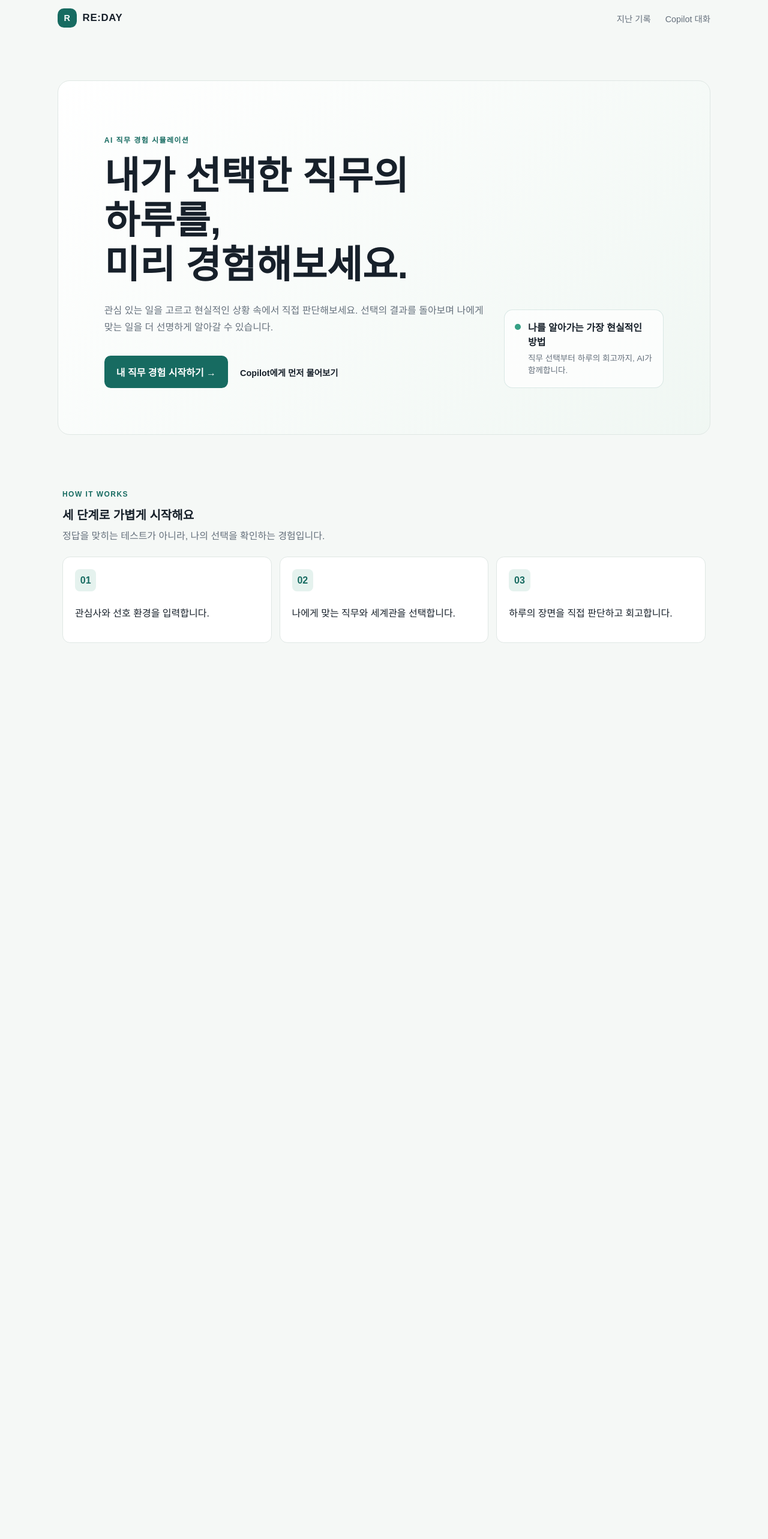
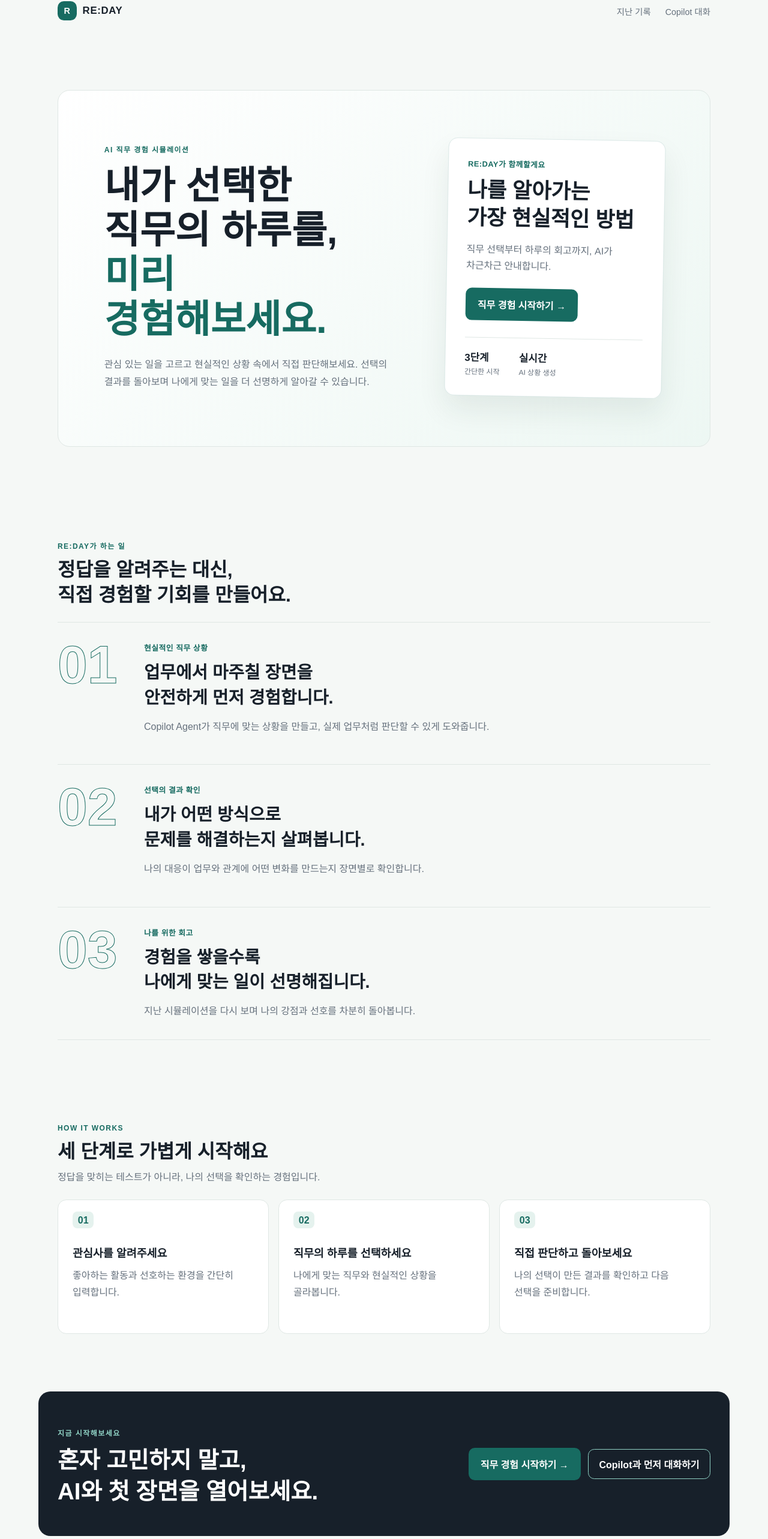
Before and after one commit to options0179/RE-DAY, a Next.js app in the folder frontend/: page /RE-DAY/ in a window 1280 px wide. Shown: the part 18-2584 px from the top of the page at 60% size. Before the commit the page ends 1186 px from the top, so only its background shows below. Built offline with nearby package versions, Linux system fonts and the light colour scheme.

Commit message:
Restructure home page for Korean users

```diff
--- a/frontend/app/globals.css
+++ b/frontend/app/globals.css
@@ -45,6 +45,15 @@ a {
   padding: 1.5rem 2rem 6rem;
 }
 
+.page-width {
+  margin-left: auto;
+  margin-right: auto;
+  max-width: 72rem;
+  padding-left: 2rem;
+  padding-right: 2rem;
+  width: 100%;
+}
+
 .narrow {
   max-width: 44rem;
 }
@@ -54,6 +63,13 @@ a {
   display: flex;
   justify-content: space-between;
   min-height: 3rem;
+  padding-bottom: 1.25rem;
+  padding-top: 1.25rem;
+  position: sticky;
+  top: 0;
+  z-index: 10;
+  background: rgba(245, 248, 246, 0.92);
+  backdrop-filter: blur(12px);
 }
 
 .brand,
@@ -93,12 +109,18 @@ a {
 }
 
 .hero {
-  background: linear-gradient(135deg, #ffffff 0%, #f0f7f3 100%);
+  padding-bottom: 7rem;
+  padding-top: 6rem;
+}
+
+.hero-grid {
+  align-items: center;
+  background: linear-gradient(135deg, #ffffff 0%, #edf7f3 100%);
   border: 1px solid var(--line);
   border-radius: 1.25rem;
   display: grid;
-  gap: 2rem;
-  grid-template-columns: minmax(0, 1fr) minmax(15rem, 0.42fr);
+  gap: 4rem;
+  grid-template-columns: 7fr 5fr;
   overflow: hidden;
   padding: clamp(2rem, 6vw, 5rem);
 }
@@ -123,6 +145,10 @@ h1 {
   word-break: keep-all;
 }
 
+h1 span {
+  color: var(--accent);
+}
+
 .intro {
   color: var(--muted);
   font-size: 1rem;
@@ -137,6 +163,64 @@ h1 {
   flex-wrap: wrap;
   gap: 1.25rem;
   margin-top: 2rem;
+}
+
+.hero-panel {
+  background: #fff;
+  border: 1px solid rgba(23, 107, 97, 0.14);
+  border-radius: 1rem;
+  box-shadow: 0 1.5rem 3rem rgba(23, 48, 43, 0.08);
+  padding: 2rem;
+  transform: rotate(1deg);
+}
+
+.panel-label,
+.item-label {
+  color: var(--accent);
+  font-size: 0.8rem;
+  font-weight: 800;
+  letter-spacing: 0.04em;
+  margin: 0 0 0.75rem;
+}
+
+.hero-panel h2 {
+  font-size: clamp(1.5rem, 3vw, 2.2rem);
+  line-height: 1.3;
+  margin: 0 0 1rem;
+  word-break: keep-all;
+}
+
+.hero-panel > p:not(.panel-label) {
+  color: var(--muted);
+  line-height: 1.7;
+  margin: 0;
+  word-break: keep-all;
+}
+
+.hero-panel .primary-button {
+  margin-top: 1.5rem;
+}
+
+.stat-row {
+  border-top: 1px solid var(--line);
+  display: flex;
+  gap: 2rem;
+  margin-top: 1.75rem;
+  padding-top: 1.25rem;
+}
+
+.stat-row div {
+  display: grid;
+  gap: 0.2rem;
+}
+
+.stat-row strong {
+  font-size: 1.05rem;
+}
+
+.stat-row span {
+  color: var(--muted);
+  font-size: 0.75rem;
 }
 
 .primary-button {
@@ -194,6 +278,134 @@ h1 {
   height: 0.6rem;
   margin-top: 0.35rem;
   width: 0.6rem;
+}
+
+.about-section,
+.services {
+  padding-bottom: 6rem;
+  padding-top: 2rem;
+}
+
+.section-heading h2 {
+  font-size: clamp(1.8rem, 4vw, 3rem);
+  line-height: 1.3;
+  margin: 0.5rem 0 1rem;
+  word-break: keep-all;
+}
+
+.section-heading > p:last-child {
+  line-height: 1.7;
+  word-break: keep-all;
+}
+
+.about-list {
+  display: grid;
+  gap: 1rem;
+}
+
+.about-item {
+  align-items: start;
+  border-top: 1px solid var(--line);
+  display: grid;
+  gap: 2rem;
+  grid-template-columns: 7rem 1fr;
+  padding: 2rem 0;
+}
+
+.about-item:last-child {
+  border-bottom: 1px solid var(--line);
+}
+
+.outline-number {
+  color: transparent;
+  font-size: clamp(3.5rem, 7vw, 6rem);
+  font-weight: 900;
+  line-height: 0.85;
+  -webkit-text-stroke: 1px var(--accent);
+}
+
+.about-item h3 {
+  font-size: clamp(1.25rem, 2.5vw, 1.8rem);
+  line-height: 1.45;
+  margin: 0 0 0.8rem;
+  word-break: keep-all;
+}
+
+.about-item div > p:last-child {
+  color: var(--muted);
+  line-height: 1.8;
+  margin: 0;
+  max-width: 42rem;
+  word-break: keep-all;
+}
+
+.service-grid {
+  display: grid;
+  gap: 1rem;
+  grid-template-columns: repeat(3, 1fr);
+}
+
+.service-card {
+  background: #fff;
+  border: 1px solid var(--line);
+  border-radius: 0.9rem;
+  min-height: 14rem;
+  padding: 1.5rem;
+  transition: border-color 160ms ease, transform 160ms ease;
+}
+
+.service-card:hover {
+  border-color: var(--accent);
+  transform: translateY(-3px);
+}
+
+.service-card h3 {
+  font-size: 1.15rem;
+  margin: 2rem 0 0.75rem;
+  word-break: keep-all;
+}
+
+.service-card p {
+  color: var(--muted);
+  line-height: 1.7;
+  margin: 0;
+  word-break: keep-all;
+}
+
+.agent-section {
+  align-items: center;
+  background: var(--ink);
+  border-radius: 1.25rem;
+  color: #fff;
+  display: flex;
+  gap: 2rem;
+  justify-content: space-between;
+  margin-bottom: 4rem;
+  padding-bottom: 3rem;
+  padding-top: 3rem;
+}
+
+.agent-section .eyebrow {
+  color: #8fd1c4;
+}
+
+.agent-section h2 {
+  font-size: clamp(1.6rem, 3vw, 2.5rem);
+  line-height: 1.35;
+  margin: 0;
+  word-break: keep-all;
+}
+
+.agent-actions {
+  align-items: center;
+  display: flex;
+  flex-wrap: wrap;
+  gap: 0.75rem;
+}
+
+.agent-section .secondary-button {
+  border-color: #8fd1c4;
+  color: #fff;
 }
 
 .card-list {
@@ -332,6 +544,11 @@ h1 {
 }
 
 @media (max-width: 700px) {
+  .page-width {
+    padding-left: 1rem;
+    padding-right: 1rem;
+  }
+
   .page-shell {
     gap: 3.5rem;
     padding: 1rem 1rem 4rem;
@@ -346,9 +563,18 @@ h1 {
   }
 
   .hero {
+    padding-bottom: 4rem;
+    padding-top: 3rem;
+  }
+
+  .hero-grid {
     gap: 2.5rem;
     grid-template-columns: 1fr;
     padding: 2rem 1.25rem;
+  }
+
+  .hero-panel {
+    transform: none;
   }
 
   h1 {
@@ -358,4 +584,35 @@ h1 {
   .steps ol {
     grid-template-columns: 1fr;
   }
+
+  .about-section,
+  .services {
+    padding-bottom: 4rem;
+  }
+
+  .about-item {
+    gap: 1.25rem;
+    grid-template-columns: 4rem 1fr;
+    padding: 1.5rem 0;
+  }
+
+  .outline-number {
+    font-size: 3rem;
+  }
+
+  .service-grid {
+    grid-template-columns: 1fr;
+  }
+
+  .service-card {
+    min-height: auto;
+  }
+
+  .agent-section {
+    align-items: flex-start;
+    flex-direction: column;
+    margin-bottom: 2rem;
+    padding-bottom: 2rem;
+    padding-top: 2rem;
+  }
 }
--- a/frontend/app/page.tsx
+++ b/frontend/app/page.tsx
@@ -1,15 +1,15 @@
 import Link from "next/link";
 
 const steps = [
-  "관심사와 선호 환경을 입력합니다.",
-  "나에게 맞는 직무와 세계관을 선택합니다.",
-  "하루의 장면을 직접 판단하고 회고합니다.",
+  { number: "01", title: "관심사를 알려주세요", text: "좋아하는 활동과 선호하는 환경을 간단히 입력합니다." },
+  { number: "02", title: "직무의 하루를 선택하세요", text: "나에게 맞는 직무와 현실적인 상황을 골라봅니다." },
+  { number: "03", title: "직접 판단하고 돌아보세요", text: "나의 선택이 만든 결과를 확인하고 다음 선택을 준비합니다." },
 ];
 
 export default function HomePage() {
   return (
-    <main className="page-shell">
-      <header className="site-header">
+    <main>
+      <header className="site-header page-width">
         <Link className="brand" href="/">
           <span className="brand-mark">R</span>
           <span>RE:DAY</span>
@@ -20,46 +20,78 @@ export default function HomePage() {
         </nav>
       </header>
 
-      <section className="hero" aria-labelledby="page-title">
+      <section className="hero page-width" aria-labelledby="page-title">
+        <div className="hero-grid">
           <div className="hero-copy">
             <p className="eyebrow">AI 직무 경험 시뮬레이션</p>
-          <h1 id="page-title">내가 선택한 직무의 하루를,<br />미리 경험해보세요.</h1>
+            <h1 id="page-title">내가 선택한 직무의 하루를,<br /><span>미리 경험해보세요.</span></h1>
             <p className="intro">
               관심 있는 일을 고르고 현실적인 상황 속에서 직접 판단해보세요.
               선택의 결과를 돌아보며 나에게 맞는 일을 더 선명하게 알아갈 수 있습니다.
             </p>
-          <div className="hero-actions">
+          </div>
+          <div className="hero-panel">
+            <p className="panel-label">RE:DAY가 함께할게요</p>
+            <h2>나를 알아가는<br />가장 현실적인 방법</h2>
+            <p>직무 선택부터 하루의 회고까지, AI가 차근차근 안내합니다.</p>
             <Link className="primary-button" href="/onboarding">
-              내 직무 경험 시작하기 <span aria-hidden="true">→</span>
+              직무 경험 시작하기 <span aria-hidden="true">→</span>
             </Link>
-            <Link className="text-button" href="/copilot">
-              Copilot에게 먼저 물어보기
-            </Link>
+            <div className="stat-row" aria-label="서비스 특징">
+              <div><strong>3단계</strong><span>간단한 시작</span></div>
+              <div><strong>실시간</strong><span>AI 상황 생성</span></div>
             </div>
-        </div>
-        <div className="hero-note" aria-label="RE:DAY 서비스 안내">
-          <span className="status-dot" aria-hidden="true" />
-          <div>
-            <strong>나를 알아가는 가장 현실적인 방법</strong>
-            <p>직무 선택부터 하루의 회고까지, AI가 함께합니다.</p>
           </div>
         </div>
       </section>
 
-      <section className="steps" aria-labelledby="steps-title">
+      <section className="about-section page-width" id="about" aria-labelledby="about-title">
+        <div className="section-heading">
+          <p className="eyebrow">RE:DAY가 하는 일</p>
+          <h2 id="about-title">정답을 알려주는 대신,<br />직접 경험할 기회를 만들어요.</h2>
+        </div>
+        <div className="about-list">
+          <article className="about-item">
+            <span className="outline-number">01</span>
+            <div><p className="item-label">현실적인 직무 상황</p><h3>업무에서 마주칠 장면을<br />안전하게 먼저 경험합니다.</h3><p>Copilot Agent가 직무에 맞는 상황을 만들고, 실제 업무처럼 판단할 수 있게 도와줍니다.</p></div>
+          </article>
+          <article className="about-item">
+            <span className="outline-number">02</span>
+            <div><p className="item-label">선택의 결과 확인</p><h3>내가 어떤 방식으로<br />문제를 해결하는지 살펴봅니다.</h3><p>나의 대응이 업무와 관계에 어떤 변화를 만드는지 장면별로 확인합니다.</p></div>
+          </article>
+          <article className="about-item">
+            <span className="outline-number">03</span>
+            <div><p className="item-label">나를 위한 회고</p><h3>경험을 쌓을수록<br />나에게 맞는 일이 선명해집니다.</h3><p>지난 시뮬레이션을 다시 보며 나의 강점과 선호를 차분히 돌아봅니다.</p></div>
+          </article>
+        </div>
+      </section>
+
+      <section className="services page-width" id="services" aria-labelledby="services-title">
         <div className="section-heading">
           <p className="eyebrow">How it works</p>
-          <h2 id="steps-title">세 단계로 가볍게 시작해요</h2>
+          <h2 id="services-title">세 단계로 가볍게 시작해요</h2>
           <p>정답을 맞히는 테스트가 아니라, 나의 선택을 확인하는 경험입니다.</p>
         </div>
-        <ol>
-          {steps.map((step, index) => (
-            <li key={step}>
-              <span className="step-number">{String(index + 1).padStart(2, "0")}</span>
-              <span>{step}</span>
-            </li>
+        <div className="service-grid">
+          {steps.map((step) => (
+            <article className="service-card" key={step.number}>
+              <span className="step-number">{step.number}</span>
+              <h3>{step.title}</h3>
+              <p>{step.text}</p>
+            </article>
           ))}
-        </ol>
+        </div>
+      </section>
+
+      <section className="agent-section page-width" aria-labelledby="agent-title">
+        <div>
+          <p className="eyebrow">지금 시작해보세요</p>
+          <h2 id="agent-title">혼자 고민하지 말고,<br />AI와 첫 장면을 열어보세요.</h2>
+        </div>
+        <div className="agent-actions">
+          <Link className="primary-button" href="/onboarding">직무 경험 시작하기 →</Link>
+          <Link className="secondary-button" href="/copilot">Copilot과 먼저 대화하기</Link>
+        </div>
       </section>
     </main>
   );
```
Lines whose indentation alone changed are shown as unchanged.
